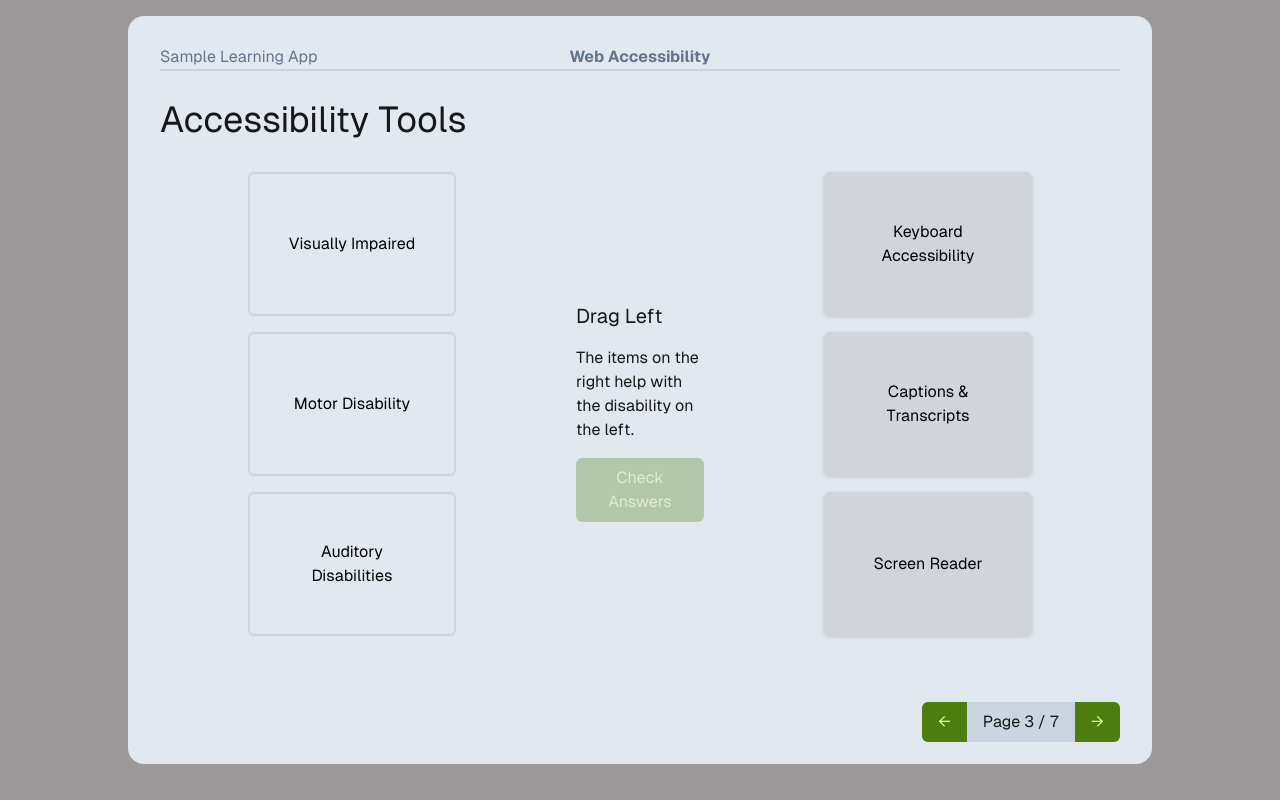
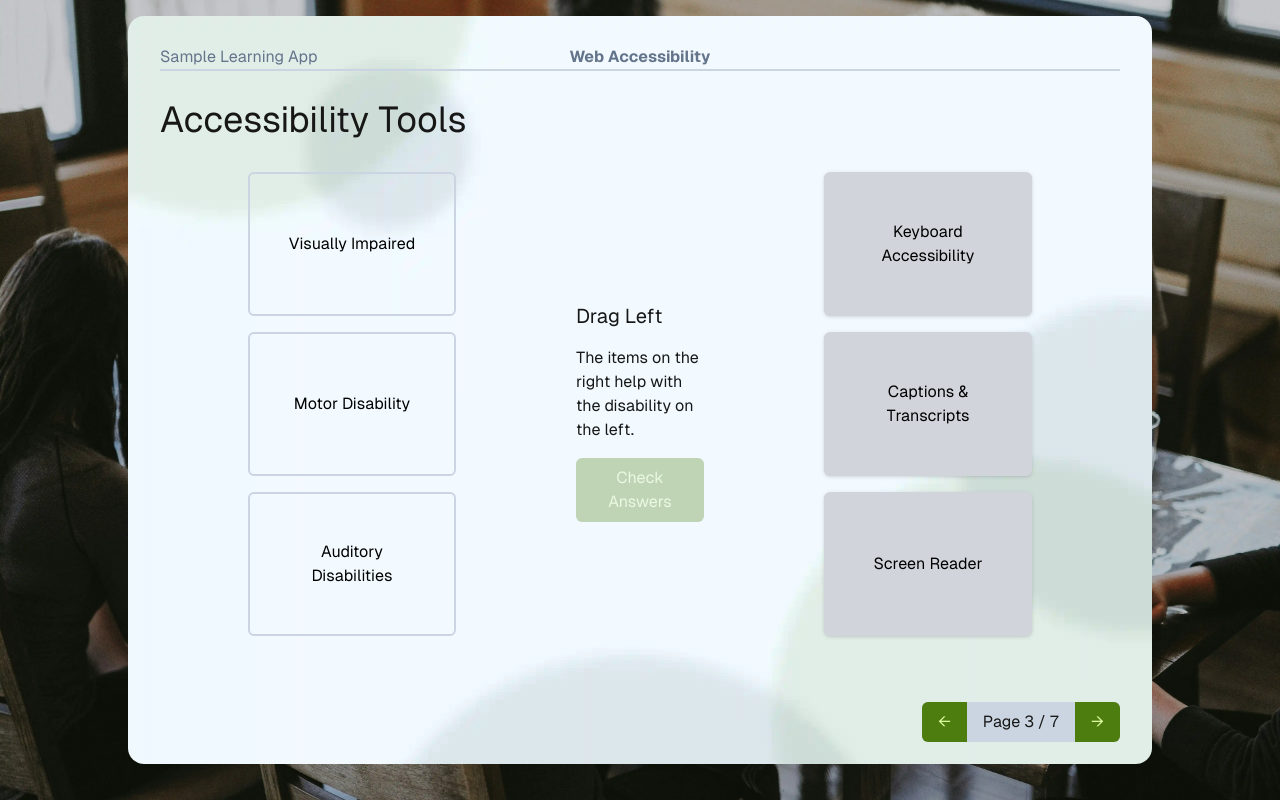
Before and after one commit to spacegiant/sample-learning-app, a Next.js app: page / in a window 1280 px wide. Built offline with nearby package versions, Linux system fonts and the light colour scheme.

Commit message:
Add background images

```diff
--- a/src/app/globals.css
+++ b/src/app/globals.css
@@ -25,6 +25,16 @@ body {
   user-select: none; /* Standard syntax */
 }
 
+.sla-bg-image {
+  background-image: url("/bg/annie-spratt-QckxruozjRg-unsplash.webp");
+  background-size: cover;
+}
+
+.sla-circles-bg {
+  background-image: url("/bg/circles-bg.webp");
+  background-size: cover;
+}
+
 @layer utilities {
   .text-balance {
     text-wrap: balance;
--- a/src/app/layout.tsx
+++ b/src/app/layout.tsx
@@ -26,7 +26,7 @@ export default function RootLayout({
   return (
     <html lang="en" data-theme="neon">
       <body
-        className={`p-4 ${geistSans.variable} ${geistMono.variable} antialiased cursor-default`}
+        className={`sla-bg-image  p-4 ${geistSans.variable} ${geistMono.variable} antialiased cursor-default`}
       >
         {children}
       </body>
--- a/src/app/page.tsx
+++ b/src/app/page.tsx
@@ -25,7 +25,7 @@ export default function Home() {
   };
 
   return (
-    <div className=" mx-auto rounded-2xl max-w-5xl bg-slate-200 grid grid-rows-[20px_1fr_20px] items-center justify-items-stretch gap-8 sm:p-8 font-[family-name:var(--font-geist-sans)]">
+    <div className="bg-slate-200 sla-circles-bg mx-auto rounded-2xl max-w-5xl  grid grid-rows-[20px_1fr_20px] items-center justify-items-stretch gap-8 sm:p-8 font-[family-name:var(--font-geist-sans)]">
       <Header courseTitle={currentCourse.title} />
       <main className="flex flex-col gap-8" style={{ height: "580px" }}>
         <div className="flex justify-between">
```
Also changed, not shown: public/bg/annie-spratt-QckxruozjRg-unsplash.webp (added), public/bg/circles-bg.webp (added).
